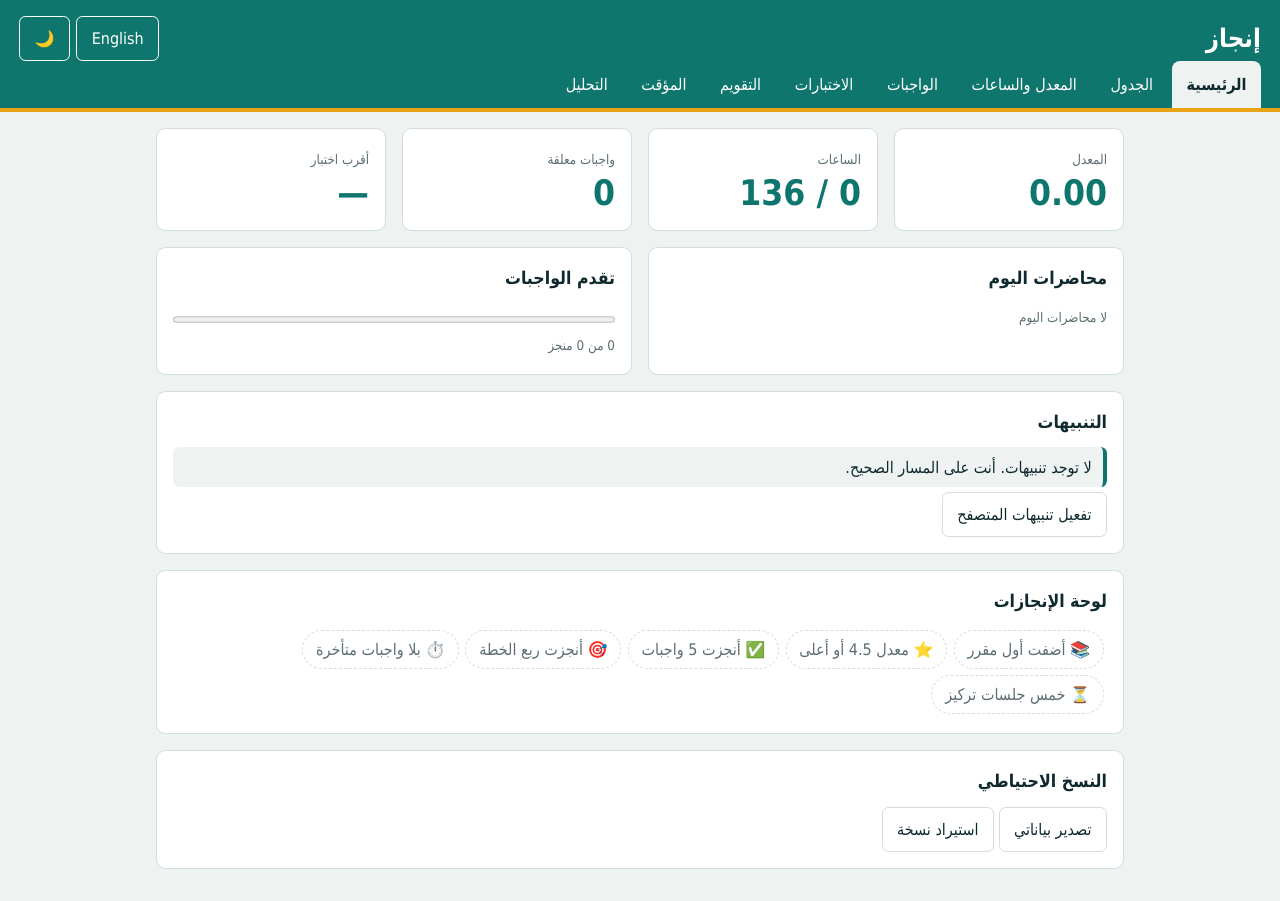
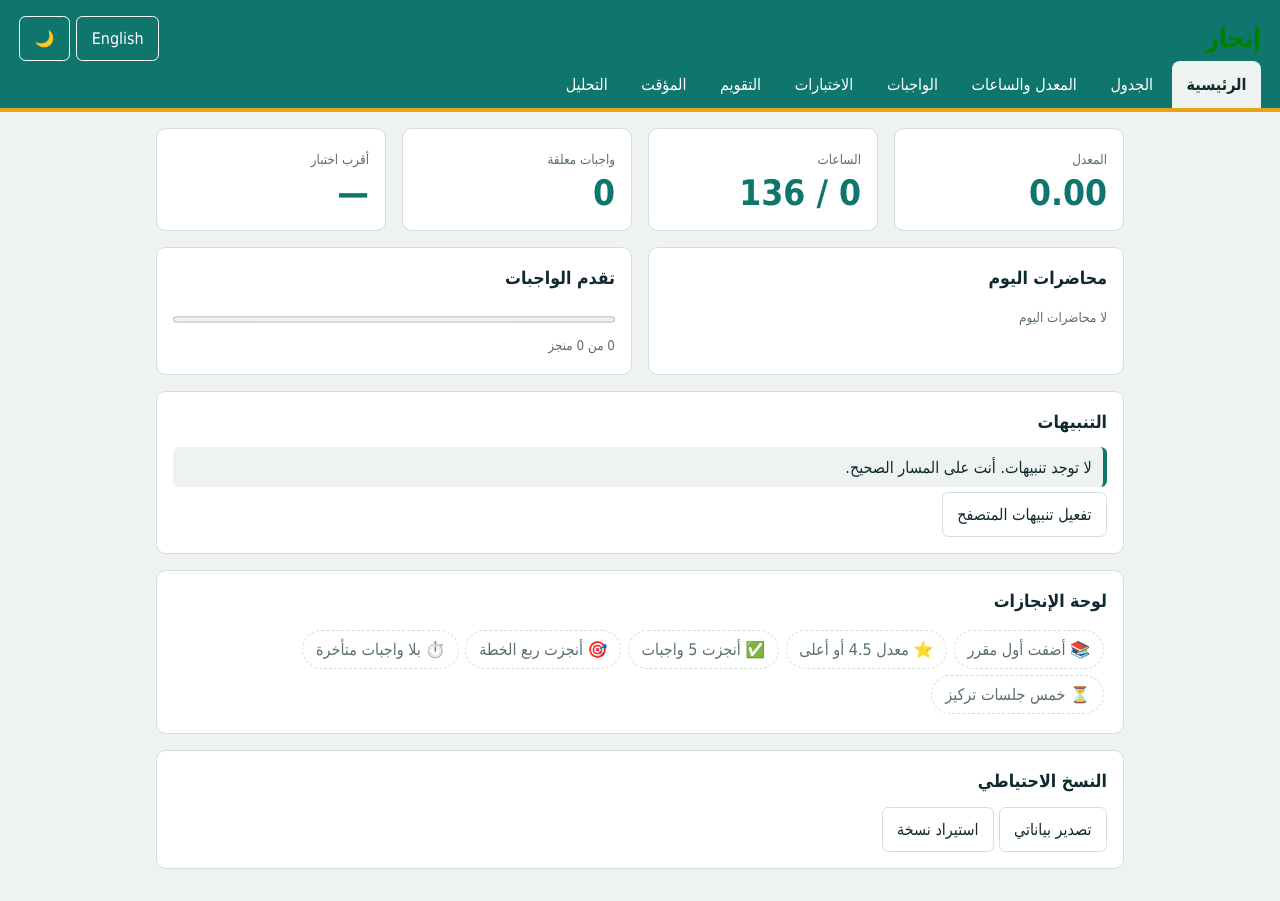
Before and after one commit to Ekramyahya/UniWeb, a plain HTML site: page index.html in a window 1280 px wide. Drawn offline with Linux system fonts and the light colour scheme.

Commit message:
Change button text color to green in header

```diff
--- a/styles.css
+++ b/styles.css
@@ -46,4 +46,4 @@ progress{width:100%;height:.8rem;accent-color:var(--p)}
 [data-theme=dark] .seg button[aria-pressed=true]{color:#042f2e}
 #tTime{font-size:4.5rem;font-variant-numeric:tabular-nums}
 #notifMsg{margin-inline-start:.5rem}
-.top h1 button{background:none;border:0;color:inherit;font:inherit;padding:0;cursor:pointer}
+.top h1 button{background:none;border:0;color:green;font:inherit;padding:0;cursor:pointer}
```
